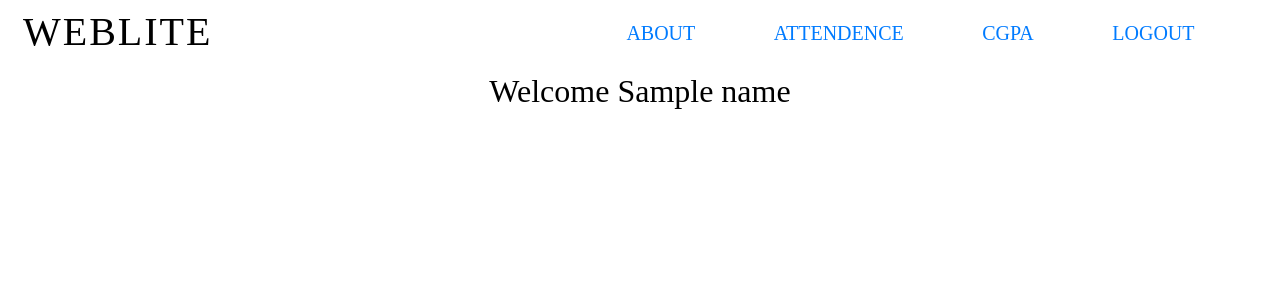
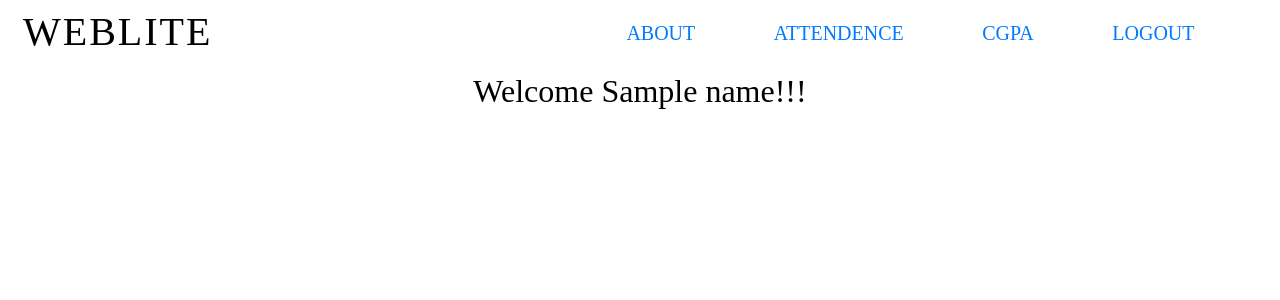
Before and after one commit to pandeyroshan/WebKiosk, a Django app: template kiosk/templates/kiosk/home.html in a window 1280 px wide. Shown: the top 300 px of the page. Run offline with Django 3.2, Linux system fonts and the light colour scheme; the template is opened without the code that fills it: most values are stand-ins (such as "Sample title", 1, 10 or a date in 2020); some libraries are stand-ins or nearby versions; some web fonts are replaced.

Commit message:
Update home.html

```diff
--- a/kiosk/templates/kiosk/home.html
+++ b/kiosk/templates/kiosk/home.html
@@ -1,6 +1,6 @@
 {% extends 'kiosk/base.html' %}
 {% block content%}
     <blockquote class="blockquote text-center">
-        <h2 class="mb-0" id="high-text" style="margin-top=500px">Welcome {{name}}</h2>
+        <h2 class="mb-0" id="high-text" style="margin-top=500px">Welcome {{name}}!!!</h2>
     </blockquote>
 {% endblock %}
```
